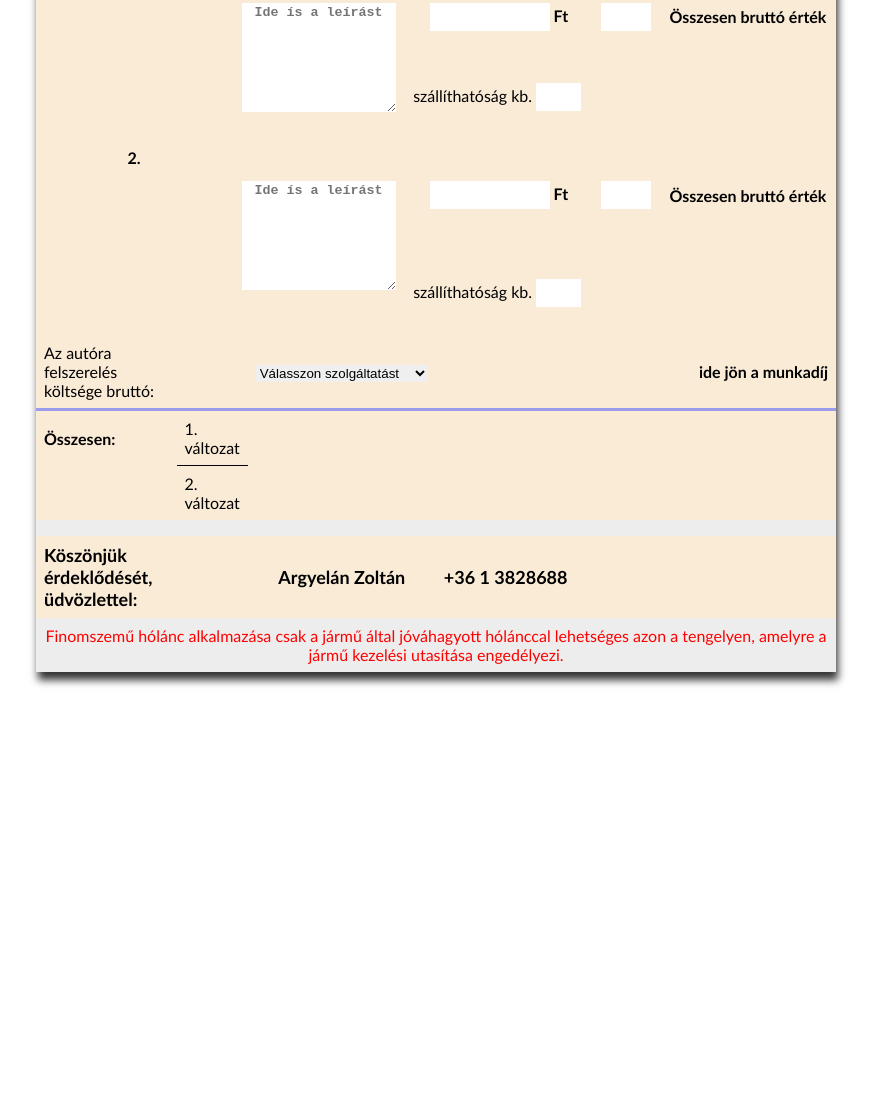
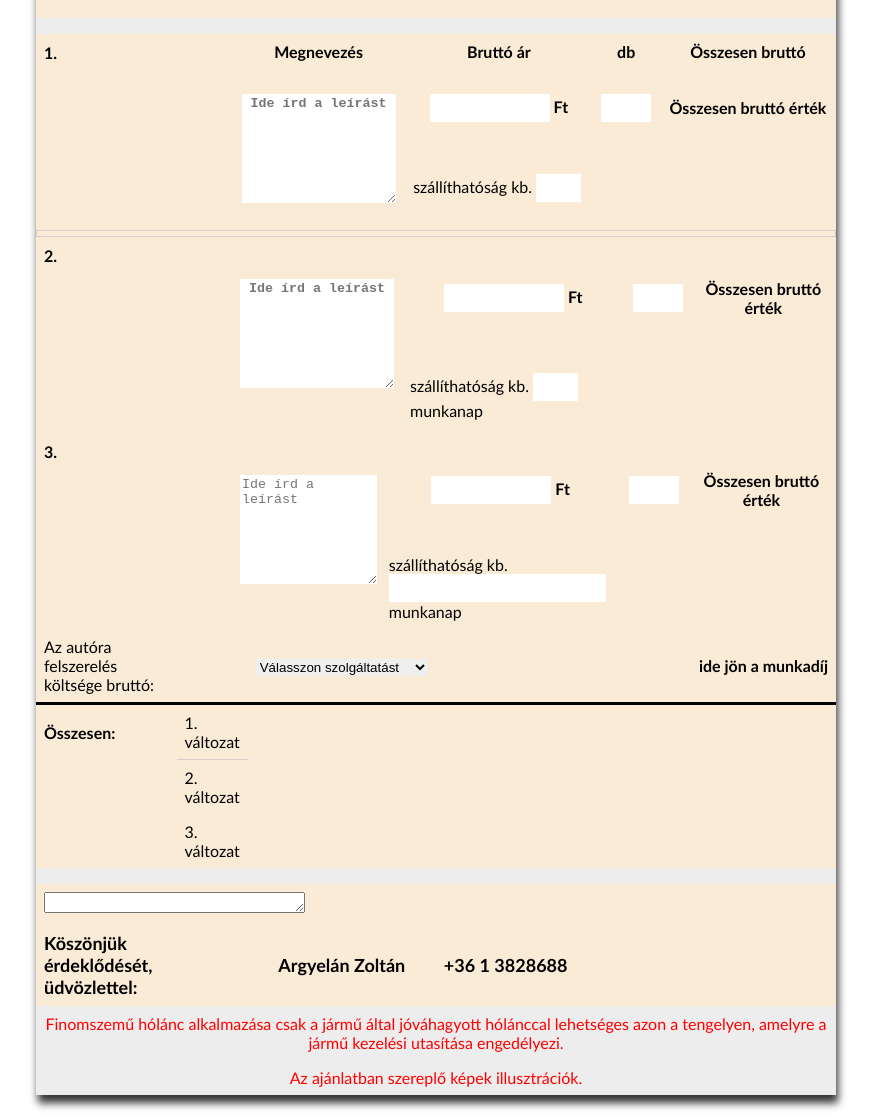
Before and after one commit to mozo190/offerMaker, a website built with webpack: page index.html in a window 1280 px wide. Shown: the part 539-1654 px from the top of the page, without its empty margins (204-1079 px from the left). Before the commit the page ends 1231 px from the top, so only its background shows below. Built offline with nearby package versions, Linux system fonts and the light colour scheme; files whose address does not match are found by name.

Commit message:
fixed CSS and html

```diff
--- a/css/style.css
+++ b/css/style.css
@@ -10,13 +10,12 @@
 }
 
 .container:hover {
-  box-shadow: 2px 8px 16px 0 rgba(0, 0, 0, 0.8);
+  box-shadow: 0 8px 32px 0 rgba(0, 0, 0, 0.8);
 }
 
 .pia {
   font-weight: bold;
-  color: black;
-  text-align: center;
+  text-align: right;
   height: fit-content;
   margin-bottom: 0;
   border-bottom: 3px solid rgb(155, 155, 238);
@@ -74,7 +73,10 @@ th {
 #brutto_ar2,
 #ido,
 #ido2,
-#db2 {
+#ido3,
+#db2,
+#brutto_ar3,
+#db3{
   border: none;
   outline: none;
   padding: 5px;
@@ -132,11 +134,18 @@ img#autokep {
 #tabla select {
   width: 100%;
 }
+.x54a {
+  width: 35px;
+}
 
 .x68 {
   height: fit-content;
   text-align: center;
   font-weight: bold;
+}
+
+.x68a {
+  width: 100px;
 }
 
 #megnevezes,
@@ -147,6 +156,12 @@ img#autokep {
   border: none;
 }
 
+#megnevezes3 {
+  width: 100%;
+  text-align: left;
+  border: none;
+}
+
 .x70 {
   height: 150px;
   width: 180px;
@@ -154,9 +169,17 @@ img#autokep {
   vertical-align: center;
 }
 td.x70 {
-  text-align: center;
+  text-align: left;
   vertical-align: center;
   height: 180px;
+}
+.felni {
+  width: 150px;
+  height: 150px;
+  object-fit: contain;
+  display: block;
+  margin: 0 auto;
+  cursor: pointer;
 }
 
 .x45,
@@ -166,25 +189,26 @@ td.x70 {
   min-width: 50px;
   height: 4px;
 }
+.x45a {
+  width: 224px;
+  height: 4px;
+}
 
 .table {
   table-layout: auto;
   width: 100%;
 }
 
-#brutto_ar {
+#brutto_ar,
+#brutto_ar2,
+#brutto_ar3 {
   width: 110px;
+  border: none;
 }
 
-#db {
-  width: 40px;
-}
-
-#brutto_ar2 {
-  width: 110px;
-}
-
-#db2 {
+#db,
+#db2,
+#db3{
   width: 40px;
 }
 
@@ -218,7 +242,8 @@ td.autora {
 }
 
 #osszesen_1,
-#osszesen_2 {
+#osszesen_2,
+#osszesen_3 {
   font-weight: 700;
   text-align: right;
   width: 80px;
@@ -226,7 +251,7 @@ td.autora {
 
 .x48,
 .x49 {
-  border-bottom: 3px solid rgb(155, 155, 238);
+  border-bottom: 3px solid black;
 }
 
 .place1 {
@@ -253,12 +278,32 @@ td.autora {
 }
 
 #oneVar {
-  border-bottom: 1px solid black;
+  border-bottom: 1px solid rgb(216, 205, 205);
 }
 
 #x80,
-#x90 {
+#x90,
+#x100{
   border: none;
   text-align: center;
   font-weight: bold;
 }
+
+#vono {
+  text-align: center;
+}
+#x71,
+#x72 {
+  border: 1px solid rgb(216, 205, 205);
+  height: 1px;
+  padding: 2px;
+}
+
+#kepCella,
+#kepCella2,
+#kepCella3 {
+  width: 180px;
+  height: 160px;
+  overflow: hidden;
+  cursor:pointer;
+}
--- a/index.html
+++ b/index.html
@@ -1,5 +1,5 @@
 <!doctype html>
-<html class="no-js" lang="">
+<html class="no-js" lang="hu">
 
 <head>
   <meta charset="utf-8">
@@ -26,15 +26,17 @@
 <div class="container">
   <section>
     <table>
+      <tbody>
       <tr>
-        <p class="pia">PORSCHE INTER AUTO KFT - PORSCHE BUDA th.</p>
+        <td class="pia">PORSCHE INTER AUTO HUNGARIA KFT - PORSCHE BUDA telephely</td>
       </tr>
-      <tr>
+      <tr class="place">
         <td id="datetime" class="datetime-right"></td>
       </tr>
+      </tbody>
     </table>
     <tr>
-      <p class="ajanlatunk"><strong>AJÁNLATUNK:</strong></p>
+      <td class="ajanlatunk"><strong>AJÁNLATUNK:</strong><span id="ajanlatunk">  </span></td>
     </tr>
     <!-- HÁROM OSZLOPOS TÁBLÁZAT -->
     <table>
@@ -47,17 +49,20 @@
       <tr>
       <tr>
         <td>PORSCHE INTER AUTÓ HUNGARIA KFT.</td>
-        <td id="email">E-mail</td>
+        <td><select name="ert" id="ertekesito"></select></td>
         <td id="expiryDate">ide jön az érvényességi idő: most+7 nap</td>
       </tr>
       <tr>
         <td class="p161">Prielle Kornélia u. 45. <br>H-1117</td>
-        <td><select name="ert" id="ertekesito"></select></td>
-        <td class="text" rowspan="2">Az ár a feltüntetett érvényességen belül érvényes.</td>
+        <td id="email">E-mail</td>
+        <td class="text" rowspan="2">Az árakat az ajánlat érvényességéig tudjuk biztosítani!</td>
       </tr>
       <tr>
         <td></td>
         <td id="telefonszam">értékesítő telefonszáma</td>
+      </tr>
+      <tr>
+        <td colspan="3"><strong>Az Ön autója</strong></td>
       </tr>
       <tr>
         <td colspan="3">
@@ -68,21 +73,21 @@
       </tr>
       <tr>
         <td colspan="3" class="car-image">
-          <img src="./img/Amarok.png" alt="autokep">
+          <img id="autokep" src="./img/Amarok.png" alt="autokep">
         </td>
       </tr>
-      <tr>
+      <tr class="place">
         <td colspan="3"></td>
       </tr>
       </tbody>
     </table>
   </section>
-  <section>
-    <table>
+
+  <table class="tabla">
     <tr class="x68">
       <td class="x70" rowspan="4">1.
         <div>
-            <div id="kepCella" style="width: 180px; height: 160px; overflow: hidden; cursor:pointer;"></div>
+          <div id="kepCella" ></div>
           <input type="file" name="" id="kepValaszto" accept="image/*" style="display: none">
         </div>
       </td>
@@ -94,7 +99,7 @@
     </tr>
     <tr class="x68">
       <td rowspan="3" class="x69">
-          <textarea id="megnevezes" rows="7" placeholder="Ide ís a leírást"></textarea>
+        <textarea id="megnevezes" rows="7" placeholder="Ide írd a leírást"></textarea>
       </td>
       <td class="x45"><input type="number" id="brutto_ar"> Ft</td>
       <td class="x54"><input type="number" id="db"></td>
@@ -105,29 +110,60 @@
       <td rowspan="2"></td>
       <td rowspan="2"></td>
     </tr>
-      <table class="tabla2">
+    <table id="tableX71">
+
+      <td id="x71" colspan="3"></td>
+
+    </table>
+    <table class="tabla2" id="tablaSor">
       <tr class="x68">
         <td class="x70" rowspan="3">2.
           <div>
-              <div id="kepCella2" style="width: 180px; height: 160px; overflow: hidden; cursor:pointer;"></div>
+            <div id="kepCella2" ></div>
             <input type="file" id="kepValaszto2" accept="image/*" style="display: none">
           </div>
         </td>
       </tr>
       <tr class="x68">
         <td rowspan="3" class="x69">
-            <textarea id="megnevezes2" rows="7" placeholder="Ide ís a leírást"></textarea>
+          <textarea id="megnevezes2" rows="7" placeholder="Ide írd a leírást"></textarea>
         </td>
         <td class="x45"><input type="number" id="brutto_ar2"> Ft</td>
         <td class="x54"><input type="number" id="db2"></td>
         <td class="x31" id="osszesenBrutto2">Összesen bruttó érték</td>
       </tr>
       <tr>
-          <td rowspan="2">szállíthatóság kb. <input type="number" id="ido2"></td>
+        <td rowspan="2">szállíthatóság kb. <input type="number" id="ido2"> munkanap</td>
         <td rowspan="2"></td>
         <td rowspan="2"></td>
       </tr>
     </table>
+
+    <!-- 3. TÁBLÁZAT -->
+    <table class="tabla3" id="tablaSor1">
+      <tr class="x68">
+        <td class="x70" rowspan="3">3.
+          <div>
+            <div id="kepCella3" ></div>
+            <input type="file" id="kepValaszto3" accept="image/*" style="display: none">
+          </div>
+        </td>
+      </tr>
+      <tr class="x68">
+        <td rowspan="3" class="x69a">
+          <textarea id="megnevezes3" rows="7" placeholder="Ide írd a leírást"></textarea>
+        </td>
+        <td class="x45a"><input type="number" id="brutto_ar3"> Ft</td>
+        <td class="x54a"><input type="number" id="db3"></td>
+        <td class="x31a" id="osszesenBrutto3">Összesen bruttó érték</td>
+      </tr>
+      <tr>
+        <td rowspan="2">szállíthatóság kb. <input type="number" id="ido3"> munkanap</td>
+        <td rowspan="2"></td>
+        <td rowspan="2"></td>
+      </tr>
+
+      <!-- idáig tart a 3. táblázat -->
       <table>
         <tr class="x49">
           <td class="autora" colspan="4">Az autóra felszerelés költsége bruttó:</td>
@@ -145,14 +181,24 @@
           <td id="x80"></td>
           <td id="osszesen_1"></td>
         </tr>
-        <tr>
-          <td colspan="4"></td>
+        <tr id="secRowCollapse">
+          <td colspan="4"><strong></strong></td>
           <td id="secVar">2. változat</td>
           <td id="x90"></td>
           <td id="osszesen_2"></td>
         </tr>
+        <tr id="thirdRowCollapse">
+          <td colspan="4"><strong></strong></td>
+          <td id="thirdVar">3. változat</td>
+          <td id="x100"></td>
+          <td id="osszesen_3"></td>
         <tr class="place">
-          <td colspan="7"></td>
+          <td colspan="7" id="vono"></td>
+        </tr>
+        <tr class="place2">
+          <td colspan="7" id="szallitas">
+            <textarea name="" id="megnevezes4" cols="30" rows="1"></textarea>
+          </td>
         </tr>
         <tr class="place1">
           <td colspan="3">Köszönjük érdeklődését, üdvözlettel:</td>
@@ -162,17 +208,22 @@
           <td id="thanksTelefonszam">telefonszám</td>
         </tr>
         <tr class="place red">
-          <td id="toggleText" colspan="7">Finomszemű hólánc alkalmazása csak a
+          <td class="toggleText" colspan="7">Finomszemű hólánc alkalmazása csak a
             jármű által jóváhagyott hólánccal lehetséges azon a tengelyen,
-          amelyre a jármű kezelési utasítása engedélyezi.</td>
+            amelyre a jármű kezelési utasítása engedélyezi.
+          </td>
+        </tr>
+        <tr class="place red">
+          <td class="toggleText" colspan="7">Az ajánlatban szereplő képek illusztrációk.</td>
         </tr>
       </table>
+
     </table>
-  </section>
+  </table>
+</div>
 <script src="../ajanlatkeszito/js/autok.js"></script>
 <script src="../ajanlatkeszito/js/ertekesitok.js"></script>
 <script src="js/app.js"></script>
-</div>
 </body>
 
 </html>
```
Lines whose indentation alone changed are shown as unchanged.
